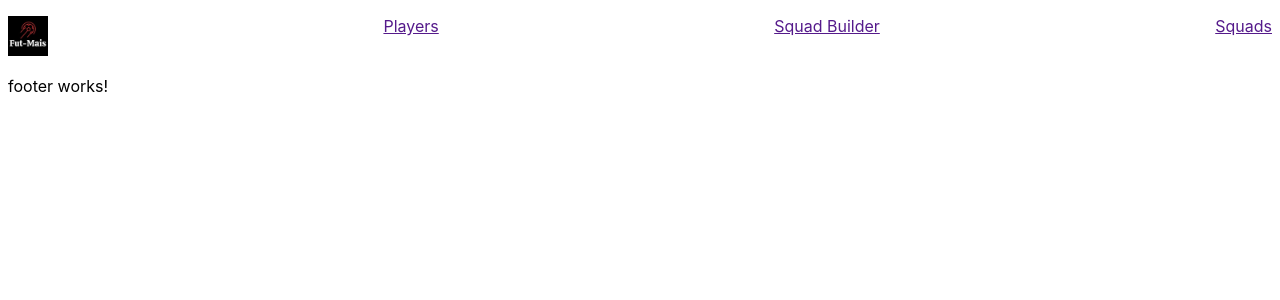
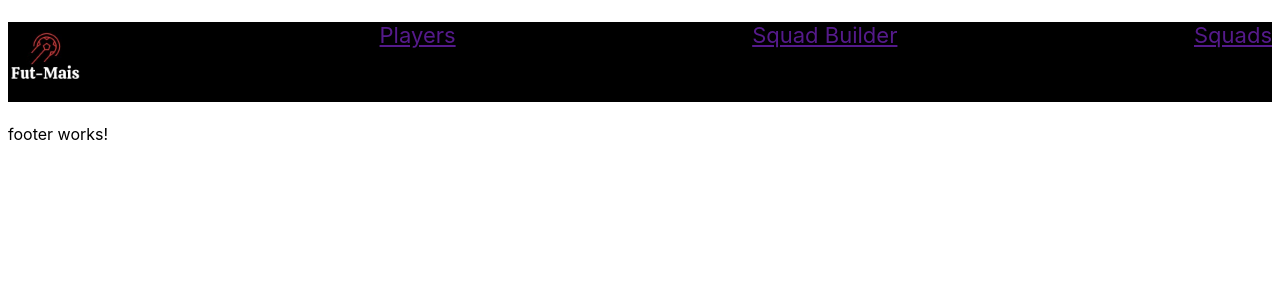
Before and after one commit to gustavosoton/fut-mais, an Angular app: page / in a window 1280 px wide. Shown: the top 300 px of the page. Built offline with nearby package versions, Linux system fonts and the light colour scheme.

Commit message:
mudando background color e font size do header

```diff
--- a/src/app/header/header.component.scss
+++ b/src/app/header/header.component.scss
@@ -3,13 +3,17 @@ ul{
   flex-direction: row;
   justify-content: space-between;
   padding: 0px;
+  background-color: #000000;
+  font-size: 22px;
+  color: white;
 }
 
 
 li {
   list-style: none;
+  color: #333;
 }
 
 .logo{
-  width: 40px;
+  width: 75px;
 }
```
